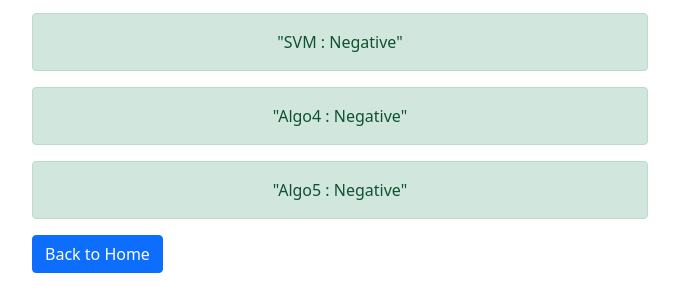
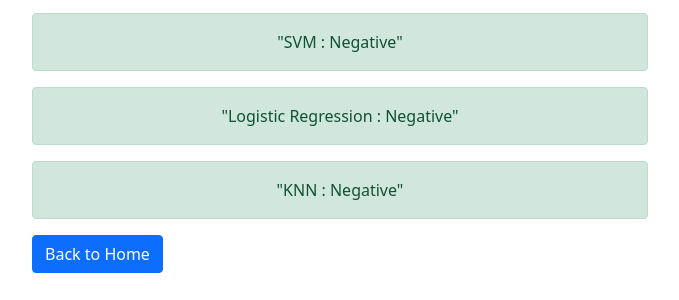
Before and after one commit to MR-1301/Diabetes-Detection-Project, a Flask app: template templates/predict.html in a window 1280 px wide. Shown: the part 231-531 px from the top of the page, without its empty margins (300-979 px from the left). Run offline with Flask 2, Linux system fonts and the light colour scheme; the template is opened without the code that fills it, so the values that code supplies are empty; some libraries are stand-ins or nearby versions.

Commit message:
updated for app

```diff
--- a/app.py
+++ b/app.py
@@ -27,9 +27,9 @@ def predictPage():
             list_predicted.append(model.predict(predict_list.reshape(1, -1))[0])
             model = pickle.load(open('models/SVM.pkl', 'rb'))
             list_predicted.append(model.predict(predict_list.reshape(1, -1))[0])
-            model = pickle.load(open('models/Random_Forest.pkl', 'rb'))
+            model = pickle.load(open('models/logismodel.pkl', 'rb'))
             list_predicted.append(model.predict(predict_list.reshape(1, -1))[0])
-            model = pickle.load(open('models/Random_Forest.pkl', 'rb'))
+            model = pickle.load(open('models/KNN.pkl', 'rb'))
             list_predicted.append(model.predict(predict_list.reshape(1, -1))[0])
     except:
         return render_template("diabetes.html", message='Invalid Data')
--- a/templates/predict.html
+++ b/templates/predict.html
@@ -22,15 +22,15 @@
             {% endif %}
 
 	    {% if pred[3] == 1 %}
-                <div class="card card-body alert alert-danger"><center>"Alog4 : Postive"</center></div>
+                <div class="card card-body alert alert-danger"><center>"Logistic Regression : Postive"</center></div>
             {% else %}
-                <div class="card card-body alert alert-success"><center>"Algo4 : Negative"</center></div>
+                <div class="card card-body alert alert-success"><center>"Logistic Regression : Negative"</center></div>
             {% endif %}
 
 	    {% if pred[4] == 1 %}
-                <div class="card card-body alert alert-danger"><center>"Alog5 : Postive"</center></div>
+                <div class="card card-body alert alert-danger"><center>"KNN : Postive"</center></div>
             {% else %}
-                <div class="card card-body alert alert-success"><center>"Algo5 : Negative"</center></div>
+                <div class="card card-body alert alert-success"><center>"KNN : Negative"</center></div>
             {% endif %}
 
 
```
Also changed, not shown: 3 other files.
